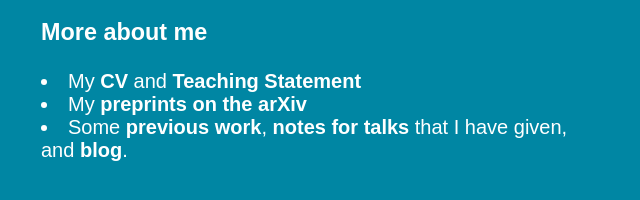
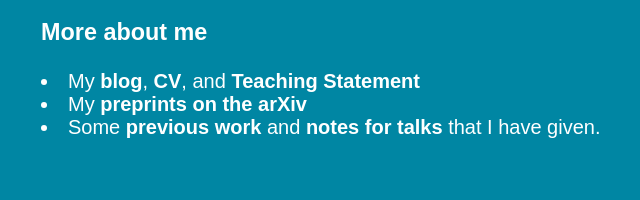
Before and after one commit to cpgcox/cpgcox.github.io, a plain HTML site: page index.html in a window 1280 px wide. Shown: the part 474-674 px from the top of the page, without its empty margins (319-959 px from the left). Drawn offline with Linux system fonts and the light colour scheme; a web font is replaced by a local one.

Commit message:
Update index.html

```diff
--- a/index.html
+++ b/index.html
@@ -21,9 +21,9 @@
 
 		<section>
 		<h3>More about me</h3>
-		<li> My <a href="https://drive.google.com/file/d/0B6J5u1wzRSnLaFF1V2wtY0J4SkU/view?usp=sharing"target="_blank">CV</a> and <a href="https://drive.google.com/file/d/0B6J5u1wzRSnLaFpfaWFKbzlRTVk/view?usp=sharing"target="_blank">Teaching Statement</a></li>
+		<li> My <a href="https://cpgcox.wordpress.com/" target="_blank">blog</a>, <a href="https://drive.google.com/file/d/0B6J5u1wzRSnLaFF1V2wtY0J4SkU/view?usp=sharing"target="_blank">CV</a>, and <a href="https://drive.google.com/file/d/0B6J5u1wzRSnLaFpfaWFKbzlRTVk/view?usp=sharing"target="_blank">Teaching Statement</a></li>
 		<li> My <a href="http://arxiv.org/a/cox_c_1" target="_blank">preprints on the arXiv</a></li>
-		<li> Some <a href="https://drive.google.com/folderview?id=0B6J5u1wzRSnLfmJrTWRuRk9aWEFDMlp1ZWNBSWlRQjA1UGNJWlA4bnp4OVpSMGFNeXFxc2s&usp=sharing" target="_blank">previous work</a>, <a href="https://drive.google.com/folderview?id=0B6J5u1wzRSnLfmxaa0R2VzA2emJGamNLVWRHc3ZzYWNNbG5OSWdUazllTmdlYURrZXVUYmc&usp=sharing" target="_blank">notes for talks</a> that I have given, and <a href="https://cpgcox.wordpress.com/" target="_blank">blog</a>.
+		<li> Some <a href="https://drive.google.com/folderview?id=0B6J5u1wzRSnLfmJrTWRuRk9aWEFDMlp1ZWNBSWlRQjA1UGNJWlA4bnp4OVpSMGFNeXFxc2s&usp=sharing" target="_blank">previous work</a> and <a href="https://drive.google.com/folderview?id=0B6J5u1wzRSnLfmxaa0R2VzA2emJGamNLVWRHc3ZzYWNNbG5OSWdUazllTmdlYURrZXVUYmc&usp=sharing" target="_blank">notes for talks</a> that I have given.
 		</section>
 		</div>
 	</body>
```
